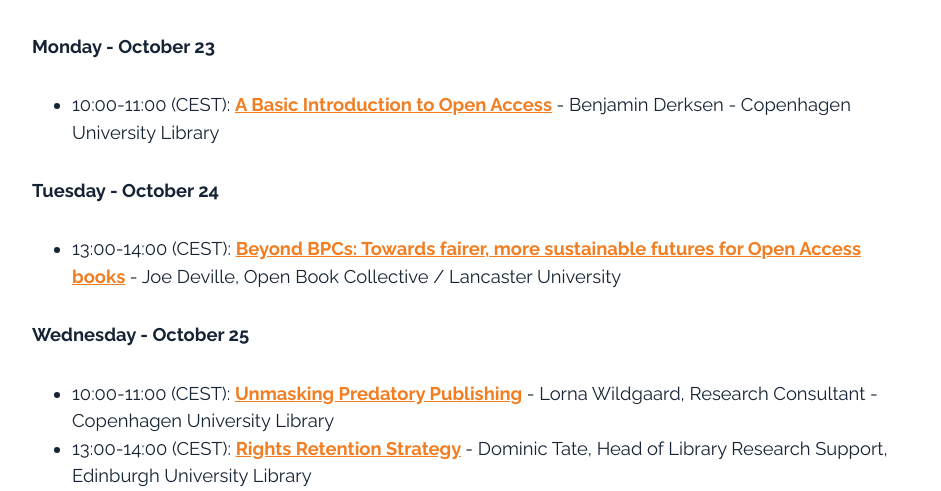
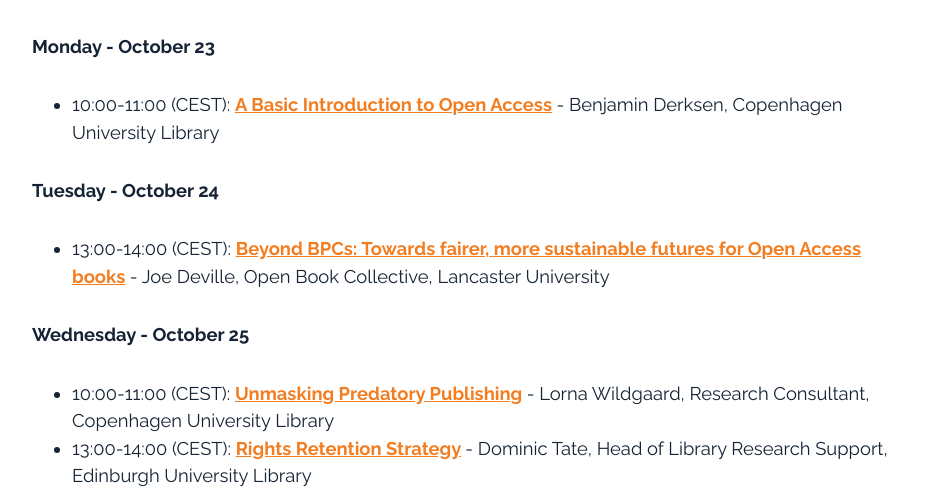
Before and after one commit to openaccess-dk/openaccess-dk.github.io, a Jekyll site: the page built from oaw23.md, in a window 1280 px wide and 900 px high, scrolled down 1368 px. Shown: the part 166-657 px from the top of the window, without its empty margins (168-1109 px from the left). Built offline with Jekyll 4.4.1, drawn with Linux system fonts in a browser that asks for light colours.

Commit message:
Update oaw23.md

```diff
--- a/oaw23.md
+++ b/oaw23.md
@@ -23,13 +23,13 @@
 #### Programme of the Danish Open Access Week 2023
 
 ##### Monday - October 23
-- 10:00-11:00 (CEST): <b>[A Basic Introduction to Open Access](https://openaccess.dk/oaw2023/monday_oct_23_1) </b> - Benjamin Derksen - Copenhagen University Library
+- 10:00-11:00 (CEST): <b>[A Basic Introduction to Open Access](https://openaccess.dk/oaw2023/monday_oct_23_1) </b> - Benjamin Derksen, Copenhagen University Library
 
 ##### Tuesday - October 24
-- 13:00-14:00 (CEST): <b>[Beyond BPCs: Towards fairer, more sustainable futures for Open Access books](https://openaccess.dk/oaw2023/tuesday_oct_24_2) </b> - Joe Deville, Open Book Collective / Lancaster University
+- 13:00-14:00 (CEST): <b>[Beyond BPCs: Towards fairer, more sustainable futures for Open Access books](https://openaccess.dk/oaw2023/tuesday_oct_24_2) </b> - Joe Deville, Open Book Collective, Lancaster University
 
 ##### Wednesday - October 25
-- 10:00-11:00 (CEST): <b>[Unmasking Predatory Publishing](https://openaccess.dk/oaw2023/wednesday_oct_25_1) </b> - Lorna Wildgaard, Research Consultant - Copenhagen University Library
+- 10:00-11:00 (CEST): <b>[Unmasking Predatory Publishing](https://openaccess.dk/oaw2023/wednesday_oct_25_1) </b> - Lorna Wildgaard, Research Consultant, Copenhagen University Library
 - 13:00-14:00 (CEST): <b>[Rights Retention Strategy](https://openaccess.dk/oaw2023/wednesday_oct_25_2) </b> - Dominic Tate, Head of Library Research Support, Edinburgh University Library
 
 ##### Thursday - October 26
```
